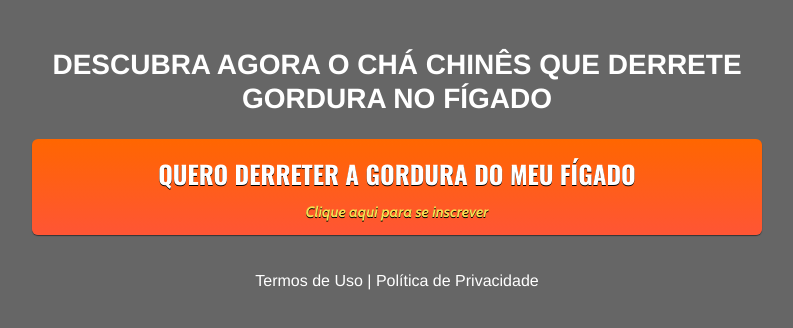
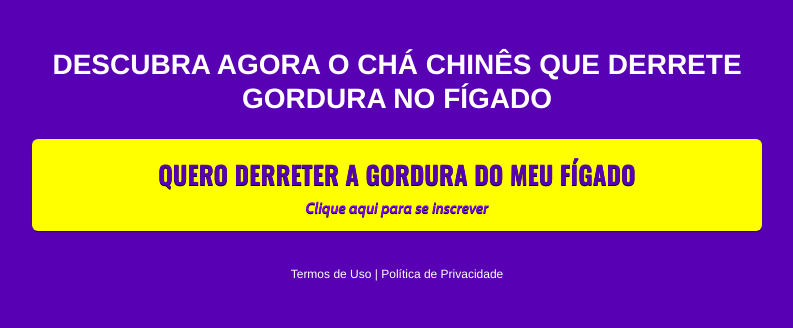
Before and after one commit to brunofanelli/guiadofigadosaudavel.site, a plain HTML site: page tr/tr.html in a window 1280 px wide. Shown: the whole page, without its empty margins (243-1036 px from the left). Drawn offline with nearby package versions, Linux system fonts and the light colour scheme.

Commit message:
color-test

```diff
--- /dev/null
+++ b/tr/com.css
@@ -0,0 +1,113 @@
+@media (max-width: 768px) {
+  .video-player {
+    width: 100%;
+    background: 0 0;
+  }
+  .video-player iframe {
+    width: 100%;
+    height: 100%;
+    top: 0;
+    margin: auto;
+  }
+  #frame {
+    width: 100%;
+    height: 100%;
+    top: 0;
+    margin: auto;
+  }
+}
+
+* {
+  font-family: helvetica, arial, sans-serif;
+}
+
+body {
+  font-size: 12px;
+}
+
+
+
+tr,
+td {
+  border: none;
+  margin: 0;
+}
+
+td {
+  padding: 2.5px;
+}
+
+tr {
+  padding: 2.5px 0;
+}
+
+
+.bbtn {
+  width: 100%;
+  max-width: 449px;
+}
+
+@media (max-width: 768px) {
+  .video-player {
+    margin-top: 0 !important;
+  }
+}
+
+.a-btn {
+      text-decoration: none;
+      -webkit-font-smoothing: antialiased;
+      margin: 0;
+      border: 0;
+      font: inherit;
+      vertical-align: baseline;
+      color: #2e82bc;
+      outline: 0;
+      line-height: 1;
+      text-align: center;
+      position:relative!important; display: inline-block!important;
+      border-style: solid;
+      width: 100%; padding-left: 0!important; padding-right: 0!important;
+      margin-bottom: 10px;
+      padding: 22px 44px; border-color: #FFFF00; border-width: 0px;
+      border-radius: 6px;
+      background: #FFFF00;
+      box-shadow: 0px 1px 1px 0px rgba(0,0,0,0.5);
+      text-decoration: none!important;
+    }
+    .span-btn {
+      text-decoration: none;
+      -webkit-font-smoothing: antialiased;
+      text-align: center;
+      margin: 0;
+      border: 0;
+      font: inherit;
+      vertical-align: baseline;
+      display: block;
+      position: relative;
+      z-index: 1;
+      padding: 0 15px;
+      white-space: normal;
+      font-size: 25px;
+      color: #5800b3;
+      font-family: Oswald;
+      font-weight: bold;
+      text-shadow: #000000 0px 1px 0px;
+      text-decoration: none;
+    }
+    .span-btn2 {
+      -webkit-font-smoothing: antialiased;
+      text-align: center;
+      padding: 0; border: 0;
+      font: inherit;
+      vertical-align: baseline;
+      display: block;
+      position: relative;
+      z-index: 1;
+      margin: .2em 0 -.5em;
+      font-size: 15px;
+      color: #7D00FF;
+      font-family: Cabin;
+      font-weight: bold;
+      font-style: italic;
+      text-shadow: #000000 0px 1px 0px;
+    }
--- a/tr/tr.html
+++ b/tr/tr.html
@@ -10,7 +10,7 @@
     <link rel="preconnect" href="https://fonts.gstatic.com" crossorigin>
     <link href="https://fonts.googleapis.com/css2?family=Cabin:ital,wght@0,400;0,500;0,600;0,700;1,400;1,500;1,600;1,700&family=Dosis:wght@200;300;400;500;600;700;800&family=Oswald:wght@200;300;400;500;600;700&family=Signika:wght@300;400;500;600;700&display=swap" rel="stylesheet">
 
-    <link rel="stylesheet" href="../assets/css/com.css">
+    <link rel="stylesheet" href="com.css">
 
     <!-- Título da Página -->
     <title>Guia do Fígado Saudável</title>
@@ -18,8 +18,8 @@
     <style type="text/css">
       body {
         color: white;
-        background-image: url("assets/img/bg.jpeg");
-        background-color: rgba(0, 0, 0, 0.6);
+        /*background-image: url("../assets/img/bg.jpeg");*/
+        background-color: #5800b3;
         background-position: center;
         background-size: cover;
         background-attachment: fixed;
@@ -60,12 +60,9 @@
     </header>
 
     <script type="text/javascript">
-      setTimeout(() => {document.getElementById("cta1").classList.remove("d-none")}, 1000); // temporização da Call to Action (em milissegundos)
+      setTimeout(() => {document.getElementById("cta1").classList.remove("d-none")}, 0000); // temporização da Call to Action (em milissegundos)
     </script>
 
-    <script src="https://code.jquery.com/jquery-3.3.1.slim.min.js" integrity="sha384-q8i/X+965DzO0rT7abK41JStQIAqVgRVzpbzo5smXKp4YfRvH+8abtTE1Pi6jizo" crossorigin="anonymous"></script>
-    <script src="https://cdnjs.cloudflare.com/ajax/libs/popper.js/1.14.3/umd/popper.min.js" integrity="sha384-ZMP7rVo3mIykV+2+9J3UJ46jBk0WLaUAdn689aCwoqbBJiSnjAK/l8WvCWPIPm49" crossorigin="anonymous"></script>
-    <script src="https://stackpath.bootstrapcdn.com/bootstrap/4.1.3/js/bootstrap.min.js" integrity="sha384-ChfqqxuZUCnJSK3+MXmPNIyE6ZbWh2IMqE241rYiqJxyMiZ6OW/JmZQ5stwEULTy" crossorigin="anonymous"></script>
-    <script src="./assets/js/com.js"></script>
+
   </body>
 </html>
```
